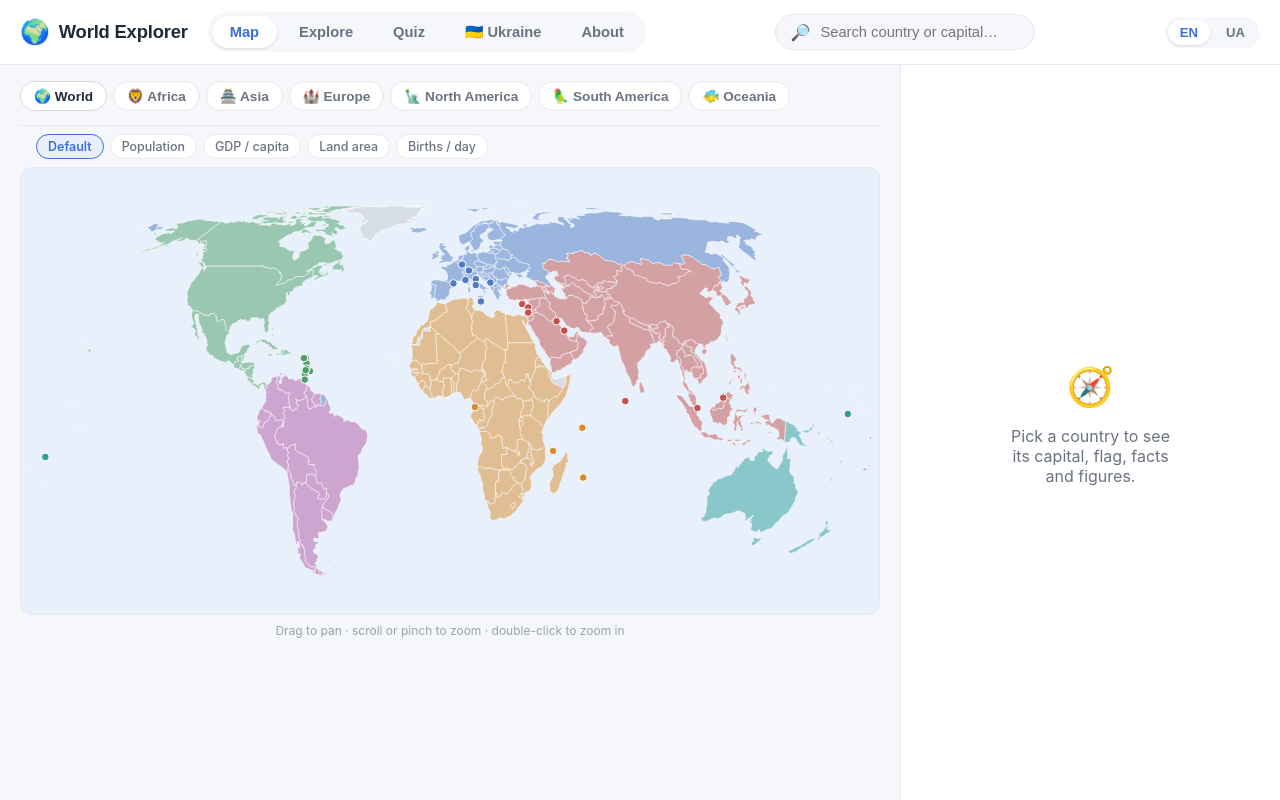
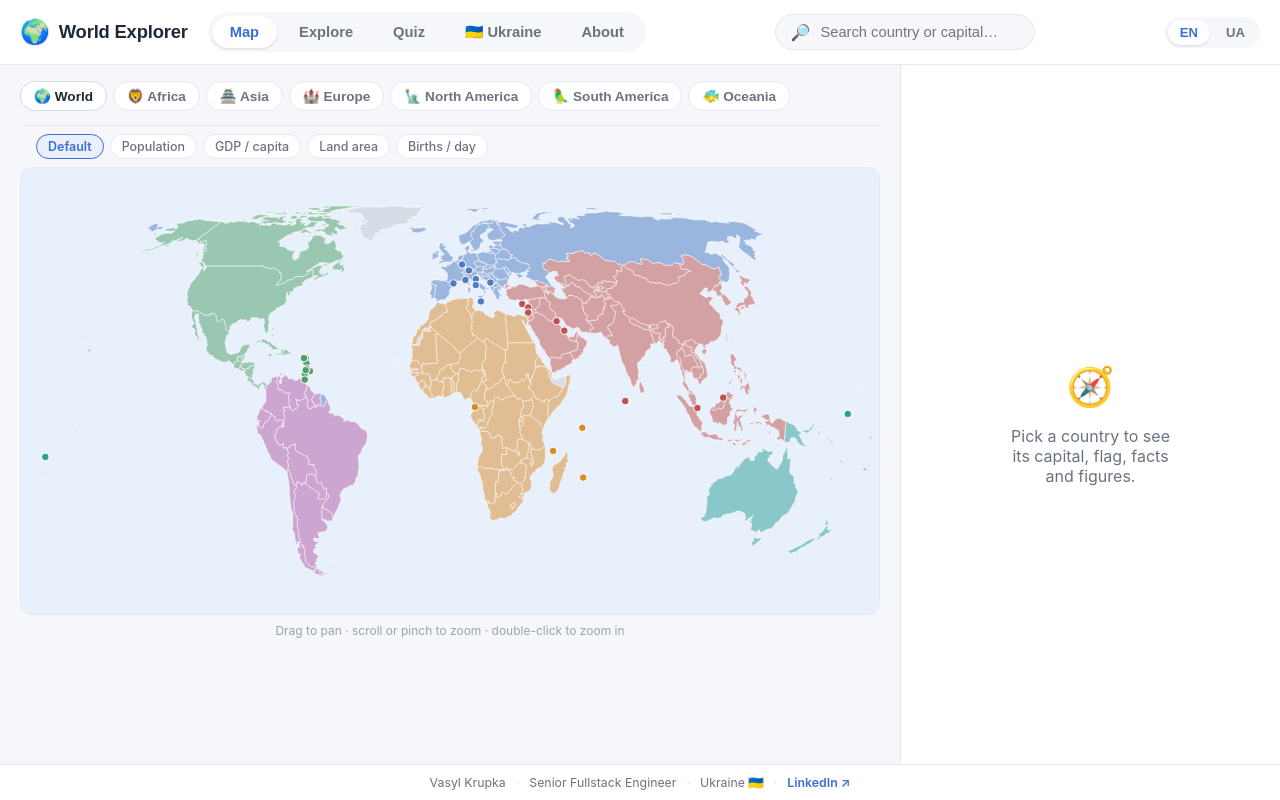
Before and after one commit to Endorrfin/world-explorer, a React (Vite) app: page /#/map in a window 1280 px wide. Built offline with nearby package versions, Linux system fonts and the light colour scheme.

Commit message:
World Explorer: fix(footer & facts)

```diff
--- a/src/App.tsx
+++ b/src/App.tsx
@@ -356,6 +356,24 @@ export default function App() {
             <AboutTab />
           </div>
         )}
+
+        {/* CHANGED: fixed author footer */}
+        <footer className="app-footer">
+          <span className="app-footer__name">Vasyl Krupka</span>
+          <span className="app-footer__sep" aria-hidden>·</span>
+          <span className="app-footer__role">Senior Fullstack Engineer</span>
+          <span className="app-footer__sep" aria-hidden>·</span>
+          <span>Ukraine 🇺🇦</span>
+          <span className="app-footer__sep" aria-hidden>·</span>
+          <a
+            href="https://www.linkedin.com/in/vasyl-krupka/"
+            target="_blank"
+            rel="noopener noreferrer"
+            className="app-footer__link"
+          >
+            LinkedIn ↗
+          </a>
+        </footer>
       </div>
 
     </LangContext.Provider>
--- a/src/styles.css
+++ b/src/styles.css
@@ -1944,3 +1944,51 @@ body {
   max-width: none;
   margin: 0;
 }
+
+/* ===================== CHANGED: fixed author footer ===================== */
+.app-footer {
+  position: fixed;
+  bottom: 0;
+  left: 0;
+  right: 0;
+  height: 36px;
+  background: var(--surface);
+  border-top: 1px solid var(--border);
+  display: flex;
+  align-items: center;
+  justify-content: center;
+  gap: 10px;
+  font-size: 0.77rem;
+  color: var(--muted);
+  z-index: 15;
+  padding: 0 20px;
+  white-space: nowrap;
+}
+.app-footer__sep {
+  color: var(--border-strong);
+}
+.app-footer__link {
+  color: var(--primary);
+  text-decoration: none;
+  font-weight: 600;
+}
+.app-footer__link:hover {
+  text-decoration: underline;
+}
+@media (max-width: 480px) {
+  .app-footer__role { display: none; }
+  .app-footer { gap: 7px; font-size: 0.71rem; }
+}
+
+/* Bottom clearance so fixed footer never covers content */
+.main        { padding-bottom: 76px; }
+.quiz-wrap   { padding-bottom: 96px; }
+.uk-wrap     { padding-bottom: 84px; }
+.about-wrap  { padding-bottom: 92px; }
+.wmap        { padding-bottom: 60px; }
+@media (max-width: 720px) {
+  .main      { padding-bottom: 72px; }
+  .quiz-wrap { padding-bottom: 84px; }
+  .uk-wrap   { padding-bottom: 76px; }
+  .wmap      { padding-bottom: 56px; }
+}
```
Also changed, not shown: world-explorer-linkedin.png (added).
